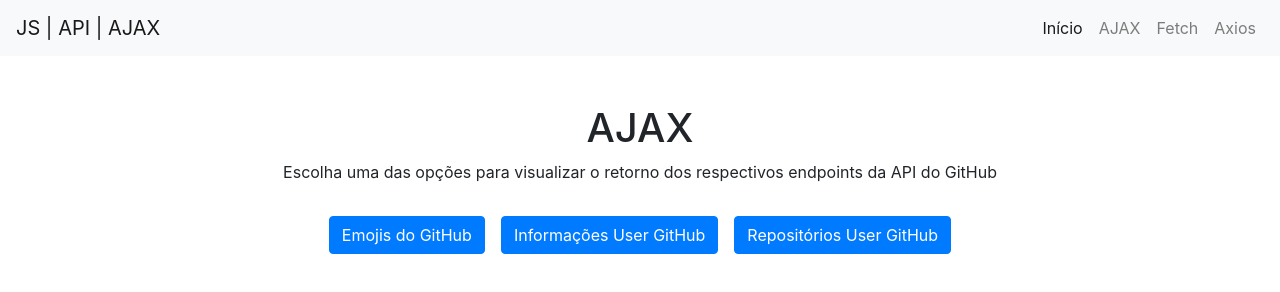
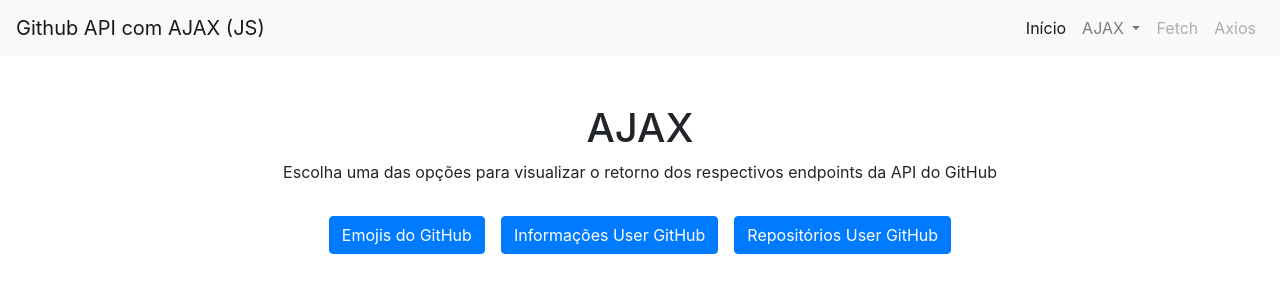
Before and after one commit to Marcelo-Diament/Github-API-with-AJAX, a plain HTML site: page index.html in a window 1280 px wide. Drawn offline with nearby package versions, Linux system fonts and the light colour scheme.

Commit message:
bugfix: fixing menu items

```diff
--- a/index.html
+++ b/index.html
@@ -4,14 +4,14 @@
 <head>
   <meta charset="UTF-8">
   <meta name="viewport" content="width=device-width, initial-scale=1.0">
-  <title>Document</title>
+  <title>Github API com AJAX (JS)</title>
   <link rel="stylesheet" href="https://stackpath.bootstrapcdn.com/bootstrap/4.5.2/css/bootstrap.min.css"
     integrity="sha384-JcKb8q3iqJ61gNV9KGb8thSsNjpSL0n8PARn9HuZOnIxN0hoP+VmmDGMN5t9UJ0Z" crossorigin="anonymous">
 </head>
 
 <body>
   <nav class="navbar navbar-expand-lg navbar-light bg-light">
-    <a class="navbar-brand" href="#">JS | API | AJAX</a>
+    <a class="navbar-brand" href="#">Github API com AJAX (JS)</a>
     <button class="navbar-toggler" type="button" data-toggle="collapse" data-target="#navbarNav"
       aria-controls="navbarNav" aria-expanded="false" aria-label="Toggle navigation">
       <span class="navbar-toggler-icon"></span>
@@ -19,16 +19,23 @@
     <div class="collapse navbar-collapse" id="navbarNav">
       <ul class="navbar-nav ml-auto">
         <li class="nav-item active">
-          <a class="nav-link" href="#">Início <span class="sr-only">(current)</span></a>
+          <a class="nav-link" href="#">Início</a>
+        </li>
+        <li class="nav-item dropdown">
+          <a class="nav-link dropdown-toggle" href="#" id="ajaxDropdownMenu" role="button" data-toggle="dropdown"
+            aria-haspopup="true" aria-expanded="false">AJAX <span class="sr-only">(current)</span></a>
+          <div class="dropdown-menu" aria-labelledby="ajaxDropdownMenu">
+            <a class="dropdown-item" href="https://marcelo-diament.github.io/Github-API-with-AJAX/"
+              title="Acessar projeto Github API AJAX" target="_blank" rel="noopener noreferrer">Site</a>
+            <a class="dropdown-item" href="https://github.com/marcelo-diament/Github-API-with-AJAX/"
+              title="Acessar repositório Github API AJAX" target="_blank" rel="noopener noreferrer">Repositório</a>
+          </div>
         </li>
         <li class="nav-item">
-          <a class="nav-link" href="#">AJAX</a>
+          <a class="nav-link disabled" href="#">Fetch</a>
         </li>
         <li class="nav-item">
-          <a class="nav-link" href="#">Fetch</a>
-        </li>
-        <li class="nav-item">
-          <a class="nav-link" href="#">Axios</a>
+          <a class="nav-link disabled" href="#">Axios</a>
         </li>
       </ul>
     </div>
```
